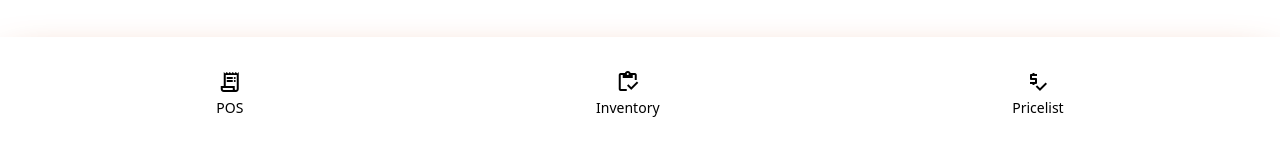
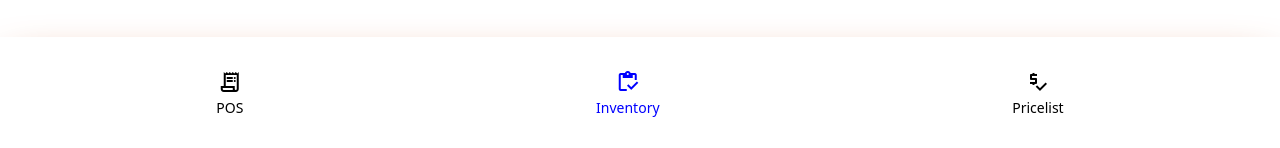
Before and after one commit to JezReal/rfr, a Vue app: page / in a window 1280 px wide. Shown: the part 649-797 px from the top of the page. Built offline with nearby package versions, Linux system fonts and the light colour scheme.

Commit message:
set color of active router link

```diff
--- a/src/components/NavigationBar.vue
+++ b/src/components/NavigationBar.vue
@@ -6,15 +6,21 @@
   >
     <router-link class="flex flex-col items-center" to="/pos">
       <span class="material-symbols-outlined mb-1">receipt_long</span>
-      POS
+      <span>POS</span>
     </router-link>
     <router-link class="flex flex-col items-center" to="/">
       <span class="material-symbols-outlined mb-1">inventory</span>
-      Inventory
+      <span>Inventory</span>
     </router-link>
     <router-link class="flex flex-col items-center" to="/pricelist">
       <span class="material-symbols-outlined mb-1">price_check</span>
-      Pricelist
+      <span>Pricelist</span>
     </router-link>
   </div>
 </template>
+
+<style scoped>
+.router-link-active {
+  color: blue;
+}
+</style>
```
